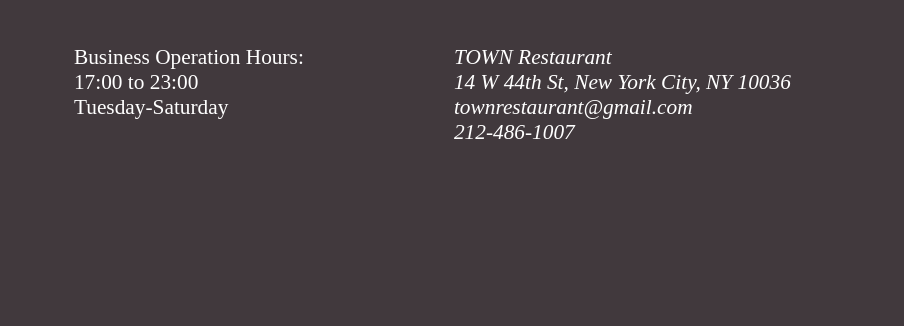
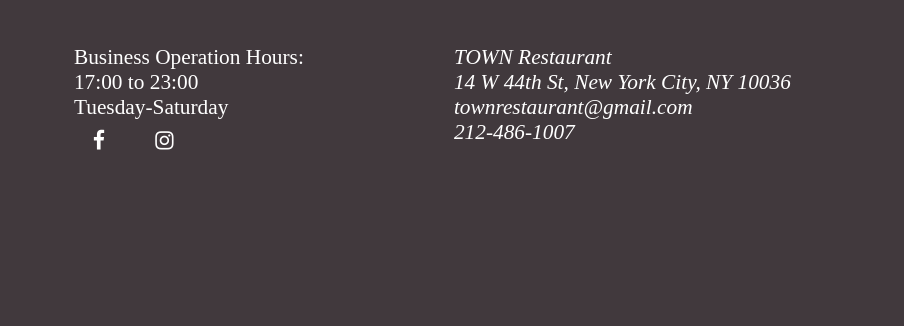
Before and after one commit to emgnomez/town-restaurant, a plain HTML site: page root_folder/about.html in a window 1280 px wide. Shown: the part 686-1012 px from the top of the page, 376-1280 px from the left. Drawn offline with Linux system fonts and the light colour scheme; a web font is replaced by a local one.

Commit message:
add link to fa for about and menu

```diff
--- a/root_folder/about.html
+++ b/root_folder/about.html
@@ -9,6 +9,7 @@
         <title>TOWN - About</title> <!-- This is the title. It defines the title of the document. It is shown in the browser's title bar or page's tab. -->
         <link rel="stylesheet" href="https://use.typekit.net/rcw6nye.css"> <!-- This is a link to import the Athelas typeface. It defines the relationship between the current document and external resource.  -->
         <link rel="stylesheet" type="text/css" href="./css/style.css"> <!-- This is a link to the style.css stylesheet. It defines the relationship between the current document and external resource.  -->
+        <link rel="stylesheet" href="https://cdnjs.cloudflare.com/ajax/libs/font-awesome/4.7.0/css/font-awesome.min.css">
       </head>
     <body> <!-- This is the body. It contains all the contents of an HTML document, such as headings, paragraphs, images, and hyperlinks. There can only be one body. -->
         <div class="navbar">
```
Also changed, not shown: root_folder/menu.html (+1 -0 lines).
